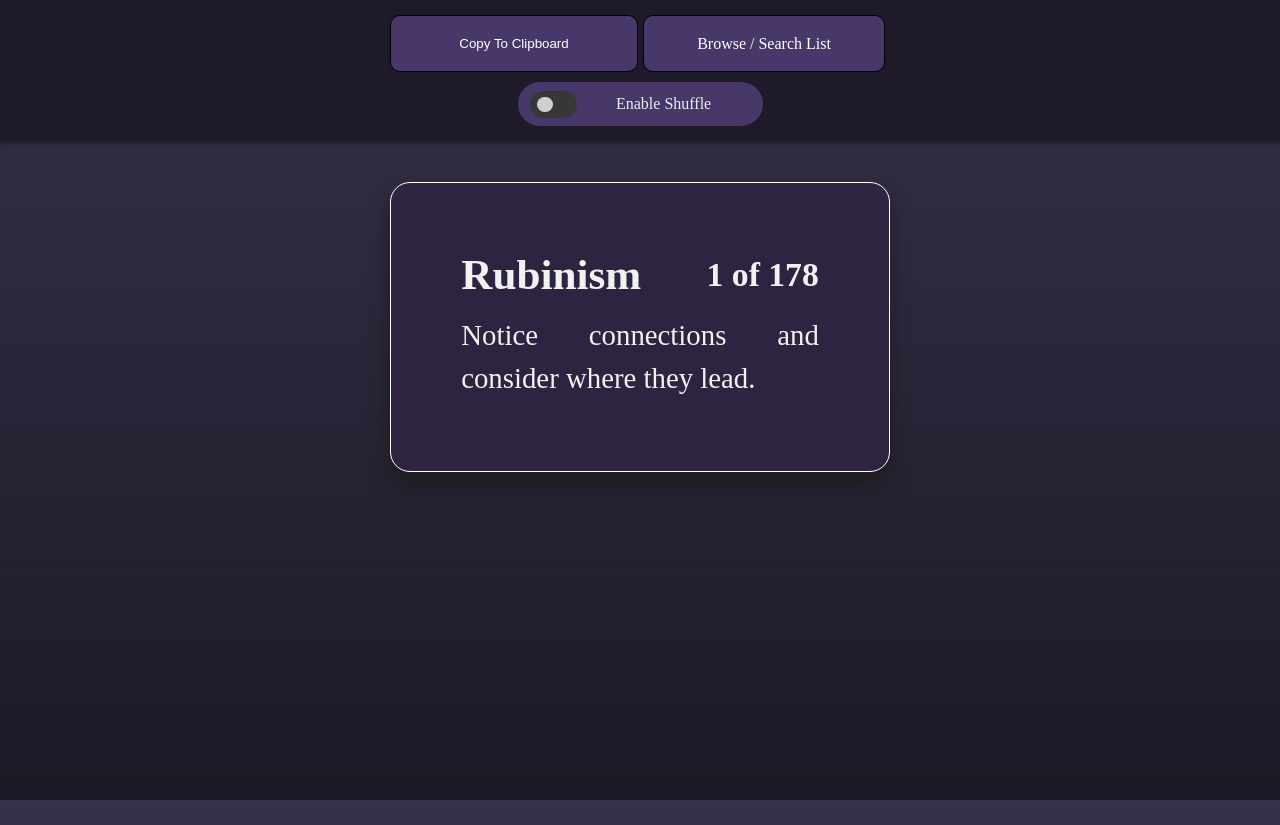
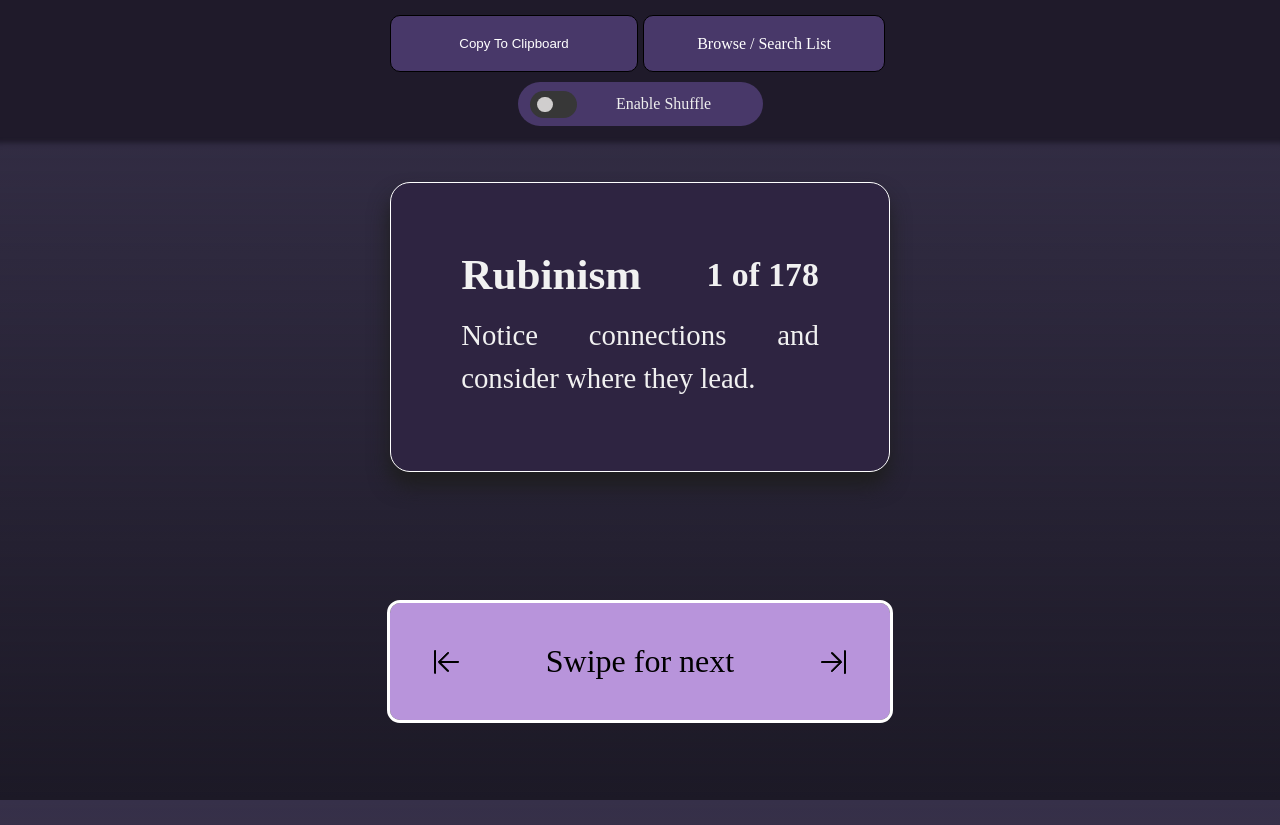
Before and after one commit to ddectis/rubinisms, a Next.js app: page / in a window 1280 px wide. Both pictures are taken after a click on the button "Starting from the beginning". Built offline with nearby package versions, Linux system fonts and the light colour scheme.

Commit message:
added swipe tooltip

```diff
--- /dev/null
+++ b/src/components/ArrowTooltip.jsx
@@ -0,0 +1,29 @@
+import { useEffect } from "react";
+import styles from "@/styles/ArrowTooltip.module.css";
+
+export default function ArrowTooltip({ initialSwipeDetected }) {
+   //hide the tooltip when initial swipe has been detected
+   useEffect(() => {
+      const hideToolTip = () => {
+         const toolTip = document.getElementById("tooltip");
+         toolTip.classList.add(styles.hide);
+      };
+
+      if (initialSwipeDetected) {
+         console.log("hiding tool tip");
+         hideToolTip();
+      }
+   }, [initialSwipeDetected]);
+
+   return (
+      <div className={styles.toolTip} id="tooltip">
+         <img
+            className={styles.flipped}
+            src="\arrow-line-right.png"
+            alt="Right Arrow"
+         />
+         <p>Swipe for next</p>{" "}
+         <img src="\arrow-line-right.png" alt="Right Arrow" />
+      </div>
+   );
+}
--- a/src/components/Swipe.jsx
+++ b/src/components/Swipe.jsx
@@ -2,7 +2,13 @@ import styles from "@/styles/Swipe.module.css";
 import homeStyles from "@/styles/Home.module.css";
 import React, { useState, useEffect, MouseEvent } from "react";
 
-export default function Swipe({ content, actionOnDismissLeft, actionOnDismissRight, cardIndex }) {
+export default function Swipe({
+   content,
+   actionOnDismissLeft,
+   actionOnDismissRight,
+   cardIndex,
+   setInitialSwipeDetected,
+}) {
    //position is actually used to measure the swipe distance
    const [position, setPosition] = useState(0);
    //screen position is a percent that starts at 0 and feeds the transformX css property
@@ -22,13 +28,14 @@ export default function Swipe({ content, actionOnDismissLeft, actionOnDismissRig
       const midPoint = screenWidth / 2;
       setInitialX(midPoint);
       //setPosition(midPoint);
-      setSwipeThreshold(screenWidth * 0.20);
+      setSwipeThreshold(screenWidth * 0.2);
       console.log("Doing initial setup. Width:" + screenWidth);
       slider = document.getElementById(cardIndex);
    }, []);
 
    const handleMouseMove = (event) => {
       if (mouseDown) {
+         setInitialSwipeDetected(true)
          event.preventDefault();
          console.log("Mousedown: " + mouseDown);
          setPosition(event.clientX - initalMousePosition);
@@ -65,6 +72,7 @@ export default function Swipe({ content, actionOnDismissLeft, actionOnDismissRig
       if (touch) {
          // console.log("Touch Move. Position: " + touch.clientX);
          setPosition(touch.clientX - initialTouchPosition);
+         setInitialSwipeDetected(true)
          // console.log(
          //    "Position: " +
          //       position +
@@ -112,40 +120,38 @@ export default function Swipe({ content, actionOnDismissLeft, actionOnDismissRig
 
          const handleRespawn = () => {
             parentElement = slider.parentNode;
-            parentElement.classList.remove(styles.hide)
-         }
+            parentElement.classList.remove(styles.hide);
+         };
 
          //hide the parent of the swipe element after 1 second
          //this allows the user to swipe the next card underneath
          const handleDismiss = () => {
-            console.log("adding hide")
+            console.log("adding hide");
             parentElement = slider.parentNode;
-            if(slider.classList.contains(styles.dismissRight)){
-               slider.classList.remove(styles.dismissRight)
+            if (slider.classList.contains(styles.dismissRight)) {
+               slider.classList.remove(styles.dismissRight);
             }
-            if(slider.classList.contains(styles.dismissLeft)){
-               slider.classList.remove(styles.dismissLeft)
+            if (slider.classList.contains(styles.dismissLeft)) {
+               slider.classList.remove(styles.dismissLeft);
             }
             //parentElement.classList.add(styles.hide);
             //setTimeout(handleRespawn, 500)
          };
 
-
-
          //slider?.classList.add(styles.opacityHardCut)
 
-         const takeDismissalAction = () =>{
+         const takeDismissalAction = () => {
             actionOnDismissRight();
-         }
+         };
 
-         setTimeout(handleDismiss, 500)
+         setTimeout(handleDismiss, 500);
          if (swipeDistance > 0) {
             //console.log("dismissing right")
             slider?.classList.add(styles.dismissRight);
-            setTimeout(takeDismissalAction, 250)
+            setTimeout(takeDismissalAction, 250);
          } else {
             slider?.classList.add(styles.dismissLeft);
-            setTimeout(takeDismissalAction, 250)
+            setTimeout(takeDismissalAction, 250);
          }
 
          setPosition(0);
@@ -169,7 +175,6 @@ export default function Swipe({ content, actionOnDismissLeft, actionOnDismissRig
          grandParent.removeChild(parentElement);
       }
       setScreenPosition(0);
-
    };
 
    const calculateScreenPosition = () => {
@@ -193,7 +198,7 @@ export default function Swipe({ content, actionOnDismissLeft, actionOnDismissRig
                   position: "absolute",
                   transform: `translateX(${screenPosition}%)`,
                   top: 150,
-                  transition: "0.1s ease-out"
+                  transition: "0.1s ease-out",
                }}
                id={cardIndex}
             >
--- a/src/pages/_document.tsx
+++ b/src/pages/_document.tsx
@@ -4,6 +4,7 @@ export default function Document() {
   return (
     <Html lang="en">
       <Head />
+
       <body>
         <Main />
         <NextScript />
--- a/src/pages/index.tsx
+++ b/src/pages/index.tsx
@@ -5,6 +5,7 @@ import Swipe from "@/components/Swipe";
 import CopyToClipboard from "@/components/CopyToClipboard";
 import Link from "next/link";
 import ToggleSlider from "@/components/ToggleSlider";
+import ArrowTooltip from "@/components/ArrowTooltip";
 
 interface Quote {
    text: string;
@@ -17,6 +18,7 @@ const JsonParserComponent = () => {
    const [quoteIndex, setQuoteIndex] = useState(0);
    //swipe through sequentially if false, shuffle randomly if true
    const [shuffleCards, setShuffleCards] = useState(false);
+   const [initialSwipeDetected, setInitialSwipeDetected] = useState(false);
 
    useEffect(() => {
       const loadJsonFile = async () => {
@@ -100,7 +102,7 @@ const JsonParserComponent = () => {
    const startFromRandom = () => {
       const rnd = Math.floor(Math.random() * quotes.length);
       console.log("Rnd " + rnd);
-      setShuffleCards(true)
+      setShuffleCards(true);
 
       setQuoteIndex(rnd + 1);
       setQuotesLoaded(true);
@@ -145,11 +147,13 @@ const JsonParserComponent = () => {
                      setShuffleCards={setShuffleCards}
                   />
                </div>
+               <ArrowTooltip initialSwipeDetected={initialSwipeDetected} />
                <Swipe
                   content={quoteTemplate}
                   actionOnDismissRight={getNextQuote}
                   actionOnDismissLeft={getPreviousQuote}
                   cardIndex={quoteIndex}
+                  setInitialSwipeDetected={setInitialSwipeDetected}
                />
             </>
          ) : (
--- /dev/null
+++ b/src/styles/ArrowTooltip.module.css
@@ -0,0 +1,35 @@
+.toolTip {
+    position: absolute;
+    bottom: 10%;
+    padding: 40px;
+    background-color: rgb(184, 148, 219);
+    outline: 3px solid white;
+    border-radius: 10px;
+    color: black;
+    display: flex;
+    align-items: center;
+    justify-content: space-between;
+    width: 75%;
+    max-width: 500px;
+    box-shadow: 0 0 black;
+    font-size: 1em;
+    text-align: center;
+    pointer-events: none;
+    z-index: 10000;
+    transition: opacity 1s;
+}
+
+.flipped {
+    transform: rotate(180deg);
+}
+
+.hide{
+    opacity: 0;
+}
+
+@media (min-width: 500px) {
+    .toolTip {
+        font-size: 2em;
+    }
+
+}
```
Also changed, not shown: package.json (+5 -4 lines), public/arrow-line-right.png (added), 1 other file (tests, documents, lock files or other folders).
